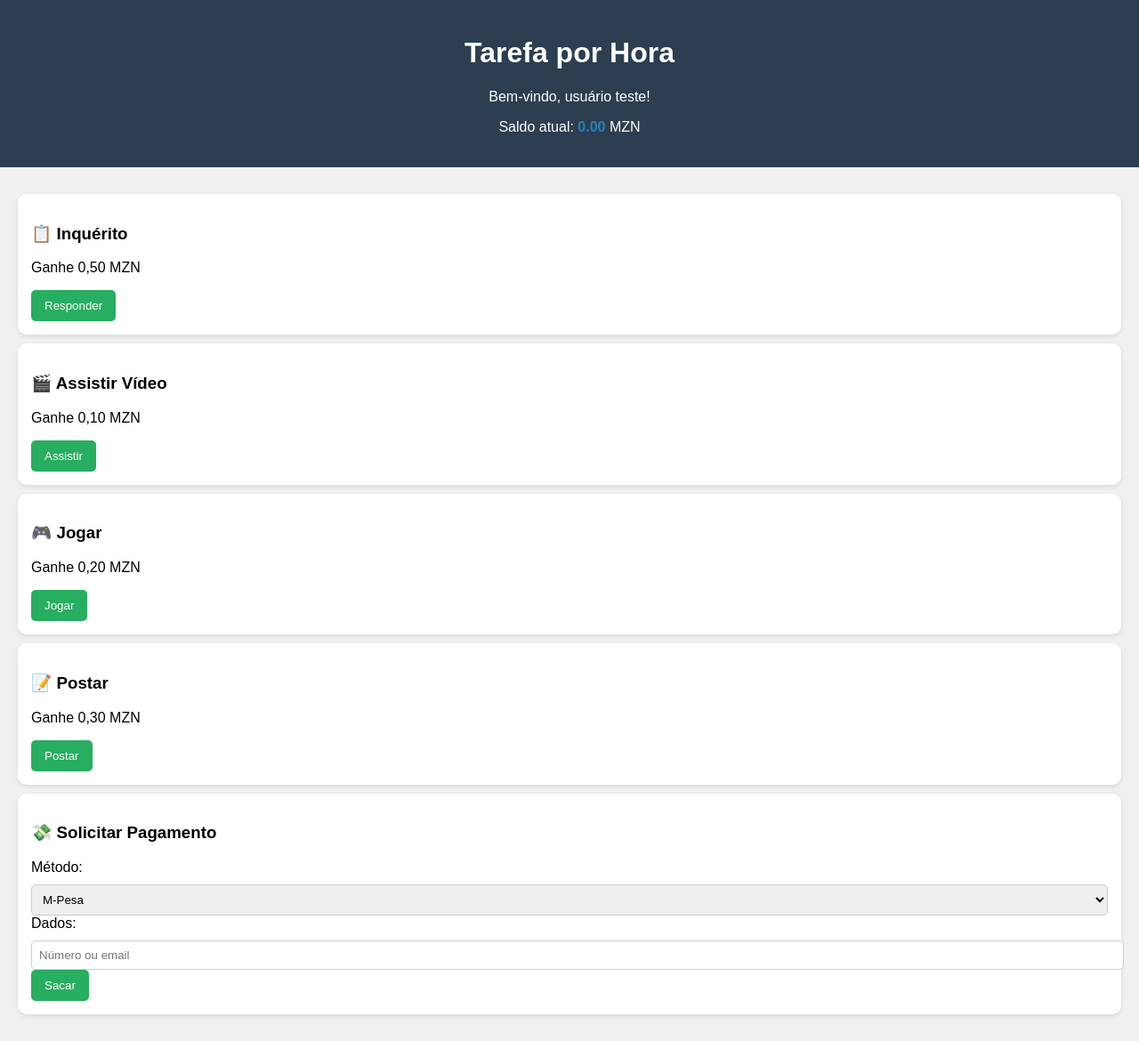
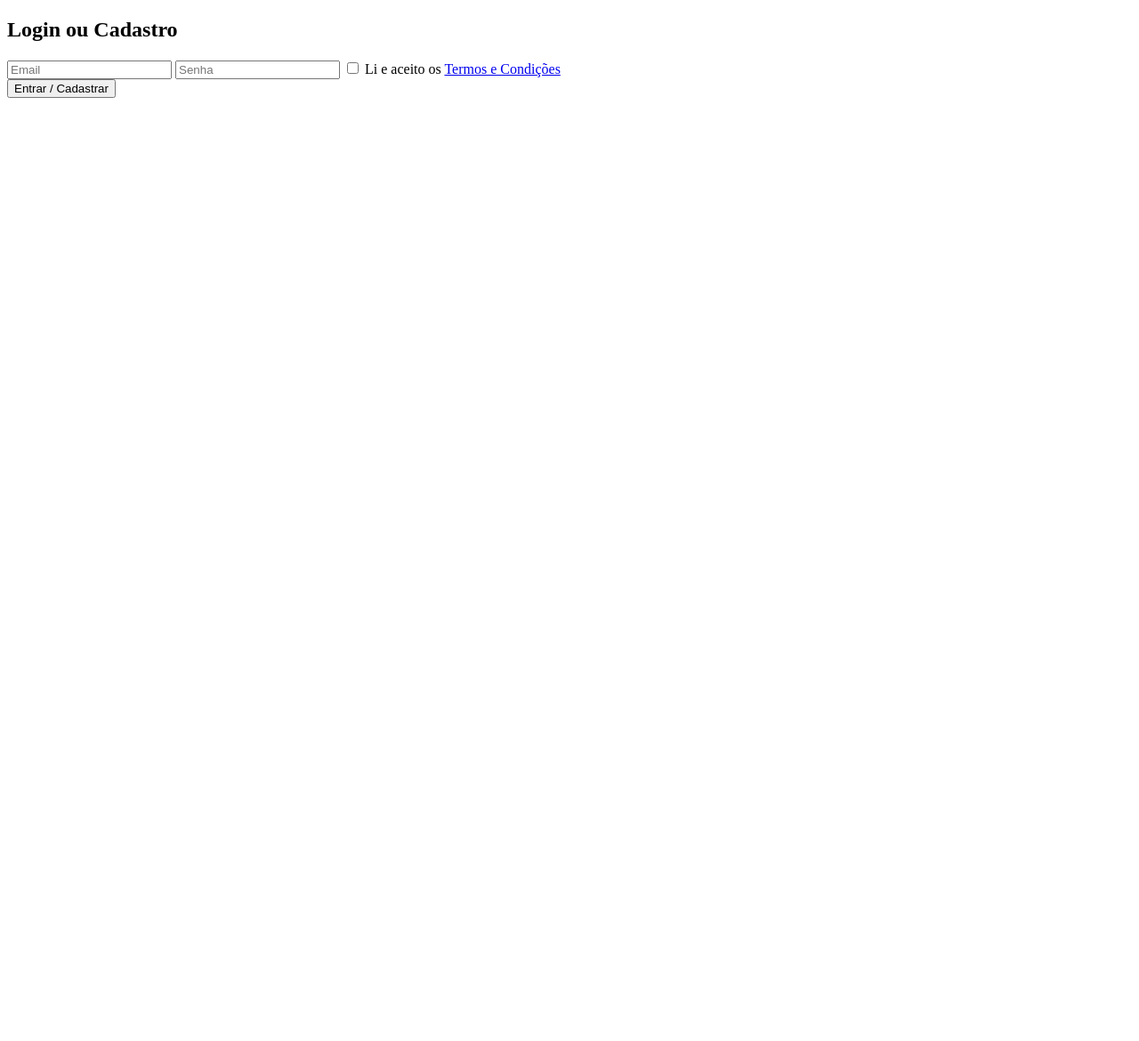
Before and after one commit to Netmovie450/tarefa-por-hora2, a plain HTML site: page index.html in a window 1280 px wide. Shown: the whole page at 89% size. After the commit the page ends 800 px from the top, so only its background shows below. Drawn offline with Linux system fonts and the light colour scheme.

Commit message:
Add files via upload

```diff
--- a/auth.js
+++ b/auth.js
@@ -1,32 +1,23 @@
 
-import { createUserWithEmailAndPassword, signInWithEmailAndPassword, signInWithPhoneNumber, RecaptchaVerifier } from "https://www.gstatic.com/firebasejs/10.12.2/firebase-auth.js";
+import { getAuth, signInWithEmailAndPassword, createUserWithEmailAndPassword } from "https://www.gstatic.com/firebasejs/9.22.0/firebase-auth.js";
 
-const auth = window.auth;
+const auth = getAuth();
 
-window.register = () => {
+window.entrar = function () {
   const email = document.getElementById("email").value;
-  const password = document.getElementById("password").value;
-  createUserWithEmailAndPassword(auth, email, password)
-    .then(() => location.href = "painel.html")
-    .catch(alert);
+  const senha = document.getElementById("senha").value;
+  const aceite = document.getElementById("aceite").checked;
+
+  if (!aceite) {
+    alert("Você deve aceitar os Termos e Condições.");
+    return;
+  }
+
+  signInWithEmailAndPassword(auth, email, senha)
+    .then(() => window.location.href = "painel.html")
+    .catch(() => {
+      createUserWithEmailAndPassword(auth, email, senha)
+        .then(() => window.location.href = "painel.html")
+        .catch((error) => alert("Erro: " + error.message));
+    });
 };
-
-window.login = () => {
-  const email = document.getElementById("email").value;
-  const password = document.getElementById("password").value;
-  signInWithEmailAndPassword(auth, email, password)
-    .then(() => location.href = "painel.html")
-    .catch(alert);
-};
-
-window.loginPhone = () => {
-  const phoneNumber = document.getElementById("phone").value;
-  window.recaptchaVerifier = new RecaptchaVerifier('recaptcha-container', { size: 'invisible' }, auth);
-  signInWithPhoneNumber(auth, phoneNumber, window.recaptchaVerifier)
-    .then(result => {
-      const code = prompt("Digite o código recebido via SMS:");
-      return result.confirm(code);
-    })
-    .then(() => location.href = "painel.html")
-    .catch(alert);
-};
--- a/index.html
+++ b/index.html
@@ -1,112 +1,17 @@
+
 <!DOCTYPE html>
 <html lang="pt">
 <head>
   <meta charset="UTF-8">
-  <title>Tarefa por Hora</title>
-  <style>
-    body {
-      font-family: Arial, sans-serif;
-      background: #f0f0f0;
-      margin: 0;
-      padding: 0;
-    }
-    header {
-      background: #2c3e50;
-      color: #fff;
-      padding: 20px;
-      text-align: center;
-    }
-    main {
-      padding: 20px;
-    }
-    .task, .payment {
-      background: #fff;
-      padding: 15px;
-      margin: 10px 0;
-      border-radius: 10px;
-      box-shadow: 0 2px 5px rgba(0,0,0,0.1);
-    }
-    .btn {
-      background: #27ae60;
-      color: white;
-      padding: 10px 15px;
-      border: none;
-      border-radius: 5px;
-      cursor: pointer;
-    }
-    .btn:hover {
-      background: #2ecc71;
-    }
-    #saldo {
-      font-weight: bold;
-      color: #2980b9;
-    }
-    input, select {
-      width: 100%;
-      padding: 8px;
-      margin-top: 10px;
-      border-radius: 5px;
-      border: 1px solid #ccc;
-    }
-  </style>
+  <title>Login - Tarefa por Hora</title>
+  <script src="firebase.js" type="module"></script>
+  <script src="auth.js" type="module"></script>
 </head>
 <body>
-  <header>
-    <h1>Tarefa por Hora</h1>
-    <p>Bem-vindo, usuário teste!</p>
-    <p>Saldo atual: <span id="saldo">0.00</span> MZN</p>
-  </header>
-  <main>
-    <div class="task">
-      <h3>📋 Inquérito</h3>
-      <p>Ganhe 0,50 MZN</p>
-      <button class="btn" onclick="ganhar(0.5)">Responder</button>
-    </div>
-    <div class="task">
-      <h3>🎬 Assistir Vídeo</h3>
-      <p>Ganhe 0,10 MZN</p>
-      <button class="btn" onclick="ganhar(0.1)">Assistir</button>
-    </div>
-    <div class="task">
-      <h3>🎮 Jogar</h3>
-      <p>Ganhe 0,20 MZN</p>
-      <button class="btn" onclick="ganhar(0.2)">Jogar</button>
-    </div>
-    <div class="task">
-      <h3>📝 Postar</h3>
-      <p>Ganhe 0,30 MZN</p>
-      <button class="btn" onclick="ganhar(0.3)">Postar</button>
-    </div>
-    <div class="payment">
-      <h3>💸 Solicitar Pagamento</h3>
-      <label>Método:</label>
-      <select id="metodo">
-        <option value="mpesa">M-Pesa</option>
-        <option value="emola">E-Mola</option>
-        <option value="paypal">PayPal</option>
-        <option value="visa">Visa</option>
-      </select>
-      <label>Dados:</label>
-      <input type="text" id="dados" placeholder="Número ou email">
-      <button class="btn" onclick="sacar()">Sacar</button>
-    </div>
-  </main>
-  <script>
-    let saldo = 0;
-    function ganhar(valor) {
-      saldo += valor;
-      document.getElementById("saldo").innerText = saldo.toFixed(2);
-      alert(`Você ganhou ${valor.toFixed(2)} MZN!`);
-    }
-    function sacar() {
-      const dados = document.getElementById("dados").value;
-      const metodo = document.getElementById("metodo").value;
-      if (!dados) return alert("Preencha os dados!");
-      if (saldo < 50) return alert("Você precisa de no mínimo 50 MZN para sacar.");
-      alert(`Saque solicitado para ${dados} via ${metodo.toUpperCase()}!`);
-      saldo = 0;
-      document.getElementById("saldo").innerText = saldo.toFixed(2);
-    }
-  </script>
+  <h2>Login ou Cadastro</h2>
+  <input type="email" id="email" placeholder="Email" />
+  <input type="password" id="senha" placeholder="Senha" />
+  <label><input type="checkbox" id="aceite" /> Li e aceito os <a href="termos.html" target="_blank">Termos e Condições</a></label><br />
+  <button onclick="entrar()">Entrar / Cadastrar</button>
 </body>
-  </html>
+</html>
```
Also changed, not shown: comprar-mb.html (added, +21 -0 lines), comprar-mb.js (added, +33 -0 lines).
